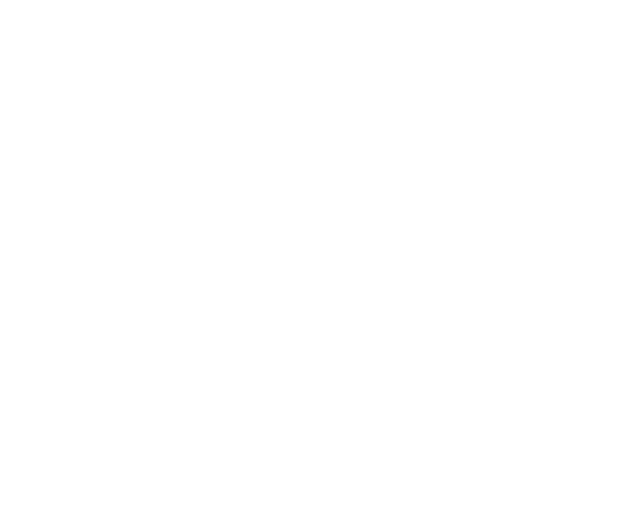
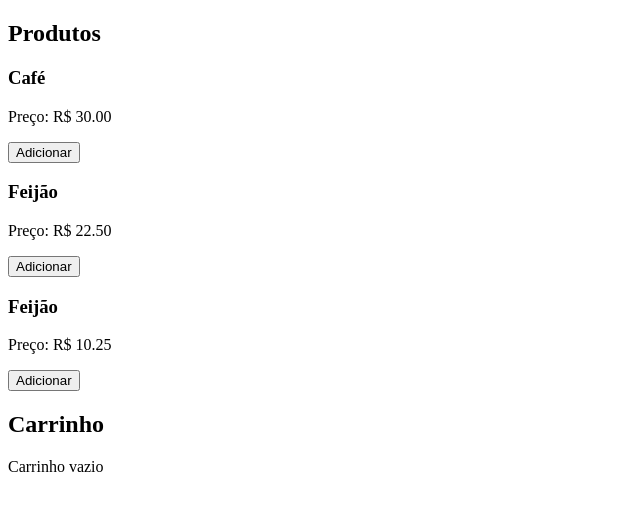
Before and after one commit to jjoollbu/market-cart-project, a React (Vite) app: page / in a window 1280 px wide. Shown: the top 510 px of the page, without its empty margins (0-640 px from the left). Built offline with nearby package versions, Linux system fonts and the light colour scheme.

Commit message:
feat: adition of handleIncrement + handleDecreament

```diff
--- a/src/App.jsx
+++ b/src/App.jsx
@@ -1,6 +1,8 @@
 import { useState } from 'react'
 import React from 'react';
 import './App.css'
+import ProductList from './components/ProductList/ProductList';
+import Cart from './components/Cart/Cart';
 
 const initialProducts = [
   { id: 1, name: "Café", price: 30 },
@@ -11,9 +13,8 @@ function App() {
   const [cart, setCart] = useState([]);
 
   const handleAddCart = (product) => {
-    setCart((prevCart) => {
+    setCart(prevCart => {
       const existingItem = prevCart.find(item => item.id === product.id);
-
       if (existingItem) {
         return prevCart.map(item =>
           item.id === product.id
@@ -21,14 +22,32 @@ function App() {
             : item
         );
       }
-
       return [...prevCart, { ...product, quantity: 1 }];
     });
   };
 
+  const handleIncrement = (id) => {
+    setCart(prevCart =>
+      prevCart.map(item =>
+        item.id === id ? { ...item, quantity: item.quantity + 1 } : item
+      )
+    );
+  };
+
+  const handleDecrement = (id) => {
+    setCart(prevCart =>
+      prevCart
+        .map(item =>
+          item.id === id ? { ...item, quantity: item.quantity - 1 } : item
+        )
+        .filter(item => item.quantity > 0)
+    );
+  };
+
   return (
     <div>
-
+      <ProductList products={initialProducts} onAdd={handleAddCart} />
+      <Cart cart={cart} onIncrement={handleIncrement} onDecrement={handleDecrement} />
     </div>
   );
 }
--- a/src/components/Cart/Cart.jsx
+++ b/src/components/Cart/Cart.jsx
@@ -14,7 +14,7 @@ const Cart = ({ cart }) => {
                         <div key={item.id}>
                             <h3>{item.name}</h3>
                             <p>Quantidade: {item.quantity}</p>
-                            <p>Subtotal: R$ {(item.price * item.quantity).toFixed}</p>
+                            <p>Subtotal: R$ {(item.price * item.quantity).toFixed(2)}</p>
                         </div>
                     ))}
                     <h3>Total: R${total.toFixed(2)}</h3>
--- a/src/components/ProductList/ProductList.jsx
+++ b/src/components/ProductList/ProductList.jsx
@@ -4,7 +4,7 @@ const ProductList = ({ products, onAdd }) => {
     const [quantities, setQuantities] = useState({});
     const handleQuantityChange = (id, value) => {
         setQuantities(prev => ({
-            ...prev, [id]: Math.max(1, parseint(value) || 1)
+            ...prev, [id]: Math.max(1, parseInt(value) || 1)
         }));
     };
 
@@ -16,7 +16,7 @@ const ProductList = ({ products, onAdd }) => {
             <h2 className="product-title">Produtos</h2>
             {products.map(product => (
                 <div className="product" key={product.id}>
-                    <h3>{product.bane}</h3>
+                    <h3>{product.name}</h3>
                     <p>Preço: R$ {product.price.toFixed(2)}</p>
                     <button onClick={() => onAdd(product)}>Adicionar</button>
                 </div>
```
Also changed, not shown: 1 other file (tests, documents, lock files or other folders).
